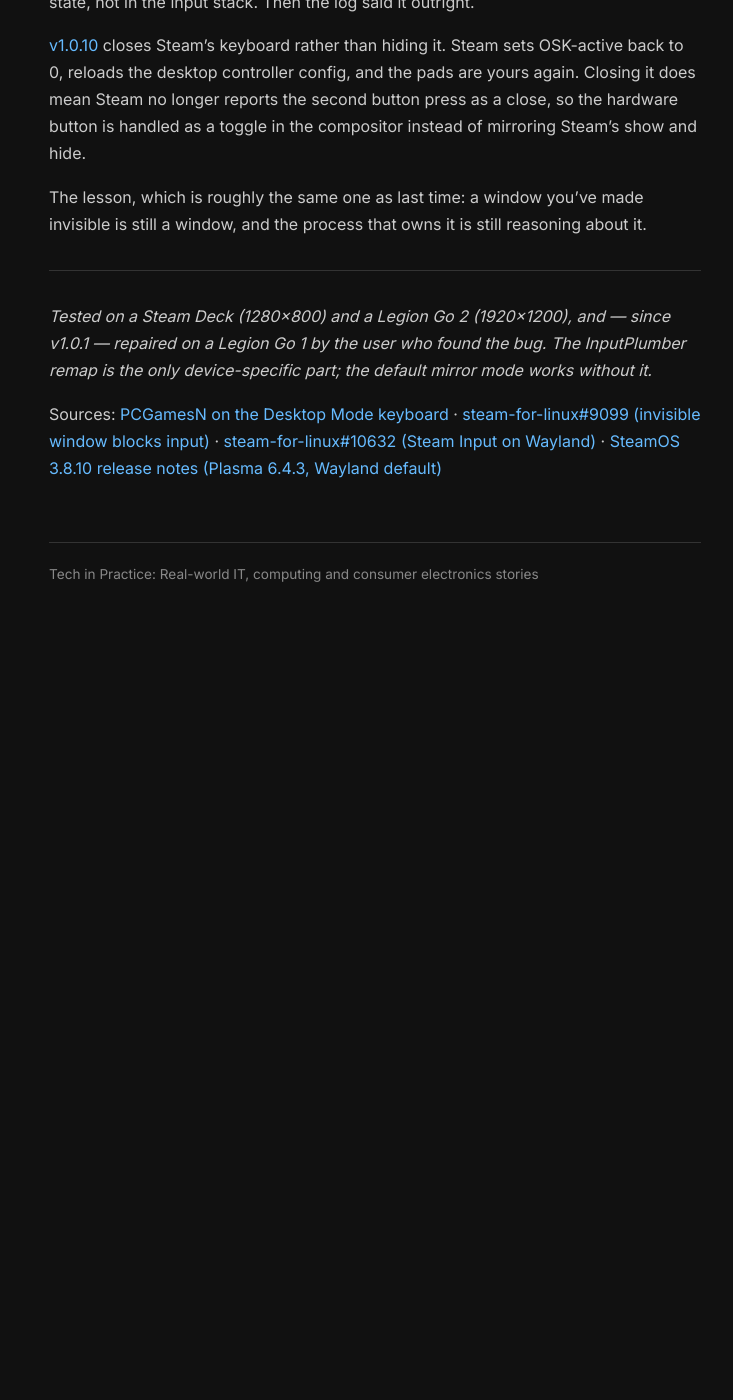
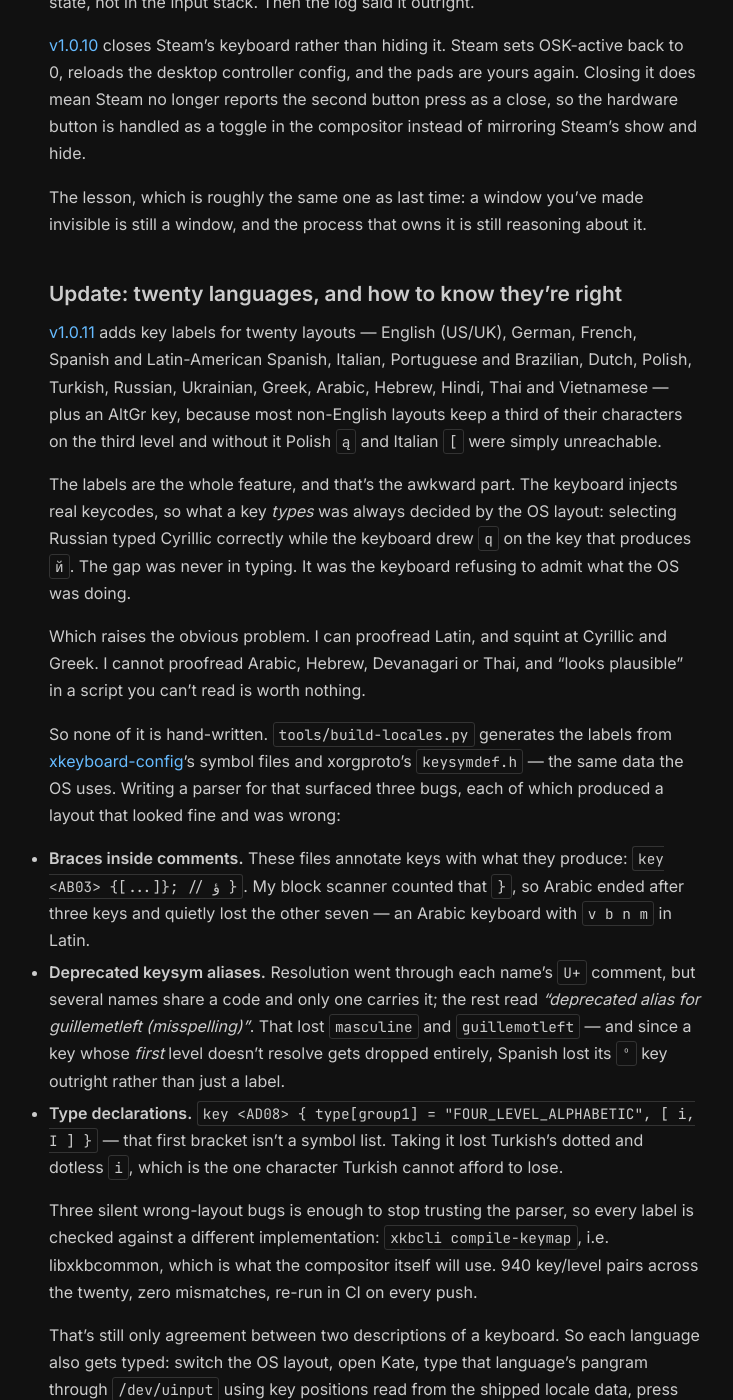
Before and after one commit to AdamLovattDevOps/adamlovattdevops.github.io, a Jekyll site: the page built from _posts/2026-08-05-steam-deck-keyboard.md, in a window 1280 px wide and 1400 px high, scrolled down 9632 px. Shown: the whole window, without its empty margins (265-998 px from the left). Built offline with Jekyll 4.4.1, drawn with Linux system fonts in a browser that asks for light colours; before the commit the page ends 10262 px from its top, so only the background shows below that; some of the changed text lies outside the part shown.

Commit message:
Steam Deck keyboard: v1.0.11, twenty languages
Adds the language work: what the labels actually are, the three parser bugs that
each shipped a plausible-looking wrong layout, and the two findings that only
came out of typing every language into a real editor — Ctrl+S dying under a
non-Latin keymap, and the rouble sitting on a level nothing could reach.

Co-Authored-By: Claude Opus 5 <noreply@anthropic.com>

````diff
--- a/_posts/2026-08-05-steam-deck-keyboard.md
+++ b/_posts/2026-08-05-steam-deck-keyboard.md
@@ -104,7 +104,7 @@ The bottom row is `Super`, `Alt`, `Space`, `PgUp`, `PgDn`, `Del`, arrows, locale
 Desktop Mode, KDE Plasma 6, Wayland session (default from SteamOS 3.8.10; on 3.7 it's `steamos-session-select plasma-wayland-persistent`). Needs `python3`, [`python-gobject`](https://pygobject.gnome.org/) (GTK 3) and [`python-evdev`](https://python-evdev.readthedocs.io/en/latest/).
 
 ```bash
-git clone -b v1.0.10 https://github.com/AdamLovattDevOps/better-handheld-keyboard
+git clone -b v1.0.11 https://github.com/AdamLovattDevOps/better-handheld-keyboard
 cd better-handheld-keyboard
 ./install.sh   # then log out and back in
 ```
@@ -184,6 +184,47 @@ The measurement that killed all of it: XTEST, which is how Steam moves the point
 
 The lesson, which is roughly the same one as last time: a window you've made invisible is still a window, and the process that owns it is still reasoning about it.
 
+## Update: twenty languages, and how to know they're right
+
+[v1.0.11](https://github.com/AdamLovattDevOps/better-handheld-keyboard/releases/tag/v1.0.11) adds key labels for twenty layouts — English (US/UK), German, French, Spanish and Latin-American Spanish, Italian, Portuguese and Brazilian, Dutch, Polish, Turkish, Russian, Ukrainian, Greek, Arabic, Hebrew, Hindi, Thai and Vietnamese — plus an AltGr key, because most non-English layouts keep a third of their characters on the third level and without it Polish `ą` and Italian `[` were simply unreachable.
+
+The labels are the whole feature, and that's the awkward part. The keyboard injects real keycodes, so what a key *types* was always decided by the OS layout: selecting Russian typed Cyrillic correctly while the keyboard drew `q` on the key that produces `й`. The gap was never in typing. It was the keyboard refusing to admit what the OS was doing.
+
+Which raises the obvious problem. I can proofread Latin, and squint at Cyrillic and Greek. I cannot proofread Arabic, Hebrew, Devanagari or Thai, and "looks plausible" in a script you can't read is worth nothing.
+
+So none of it is hand-written. `tools/build-locales.py` generates the labels from [xkeyboard-config](https://gitlab.freedesktop.org/xkeyboard-config/xkeyboard-config)'s symbol files and xorgproto's `keysymdef.h` — the same data the OS uses. Writing a parser for that surfaced three bugs, each of which produced a layout that looked fine and was wrong:
+
+- **Braces inside comments.** These files annotate keys with what they produce: `key <AB03> {[...]};  // ؤ }`. My block scanner counted that `}`, so Arabic ended after three keys and quietly lost the other seven — an Arabic keyboard with `v b n m` in Latin.
+- **Deprecated keysym aliases.** Resolution went through each name's `U+` comment, but several names share a code and only one carries it; the rest read *"deprecated alias for guillemetleft (misspelling)"*. That lost `masculine` and `guillemotleft` — and since a key whose *first* level doesn't resolve gets dropped entirely, Spanish lost its `º` key outright rather than just a label.
+- **Type declarations.** `key <AD08> { type[group1] = "FOUR_LEVEL_ALPHABETIC", [ i, I ] }` — that first bracket isn't a symbol list. Taking it lost Turkish's dotted and dotless `i`, which is the one character Turkish cannot afford to lose.
+
+Three silent wrong-layout bugs is enough to stop trusting the parser, so every label is checked against a different implementation: `xkbcli compile-keymap`, i.e. libxkbcommon, which is what the compositor itself will use. 940 key/level pairs across the twenty, zero mismatches, re-run in CI on every push.
+
+That's still only agreement between two descriptions of a keyboard. So each language also gets typed: switch the OS layout, open Kate, type that language's pangram through `/dev/uinput` using key positions read from the shipped locale data, press Ctrl+S, and compare the saved file byte for byte.
+
+```
+Съешь же ещё этих мягких французских булок да выпей чаю
+نص حكيم له سر قاطع وذو شأن عظيم
+Pijamalı hasta yağız şoföre çabucak güvendi
+```
+
+Two things fell out of that which no amount of reading the data would have found.
+
+**With only non-Latin layouts loaded, `Ctrl+S` stops working.** Every save under `ru ua gr ara` silently did nothing. Application shortcuts are bound to Latin keysyms, so under a Cyrillic keymap the S key produces `Cyrillic_yeru` and Kate's Save never fires — `Ctrl+C` and `Ctrl+V` go the same way. KDE's Latin fallback covers global shortcuts, not an application's own. Adding `us` to the group made all four pass unchanged. Since only four layouts can be live at once, that's a choice a user can get wrong, so the picker warns.
+
+**One character out of twenty languages went in and didn't come back.** I'd appended each layout's currency symbols to its pangram, because most sit on AltGr and it's a cheap way to exercise the new key. Russian `₽` vanished:
+
+```
+key <AE08>  { [ 8, asterisk, U20BD, NoSymbol ] };   # rouble on level 3
+key <RALT>  { [ Alt_R ] };                          # …and nothing reaches level 3
+```
+
+The label matched the keymap perfectly. The keymap was making a promise it couldn't keep — a layout can define third-level symbols and bind no AltGr switch. So the generator now only emits level-3 labels for layouts that provide one, and CI fails a locale that claims otherwise.
+
+Also worth knowing: **only four layouts can be live at once.** That's the keymap format, not a setting — ask libxkbcommon for a fifth and it says `Unrecognized RMLVO layout "es" was ignored`. Twenty sets of labels ship; which four are in rotation is a tray-menu checklist and a logout.
+
+The through-line, if there is one: I couldn't verify this by looking at it, so I had to build something that could. That turned out to be worth more than the feature.
+
 ---
 
 *Tested on a Steam Deck (1280×800) and a Legion Go 2 (1920×1200), and — since v1.0.1 — repaired on a Legion Go 1 by the user who found the bug. The InputPlumber remap is the only device-specific part; the default mirror mode works without it.*
````
